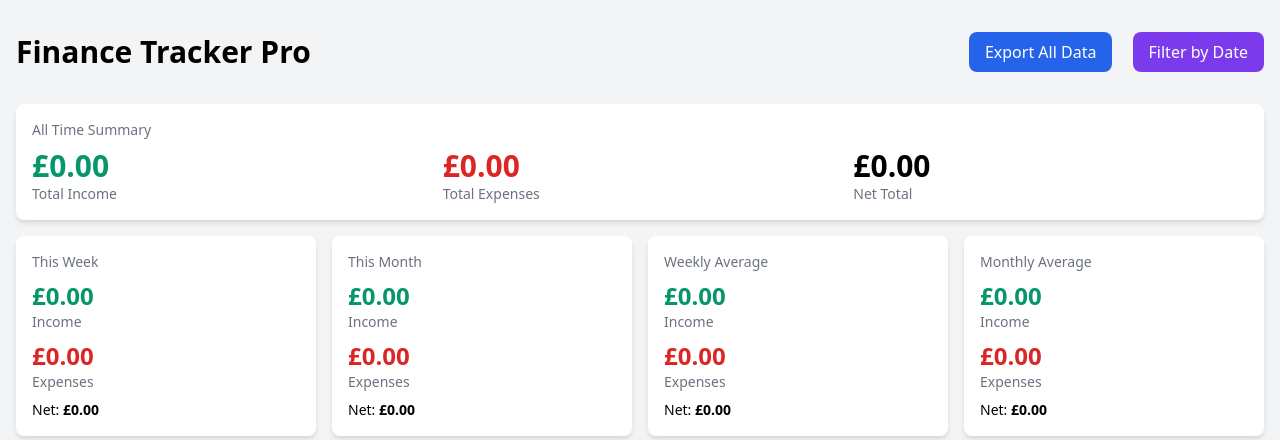
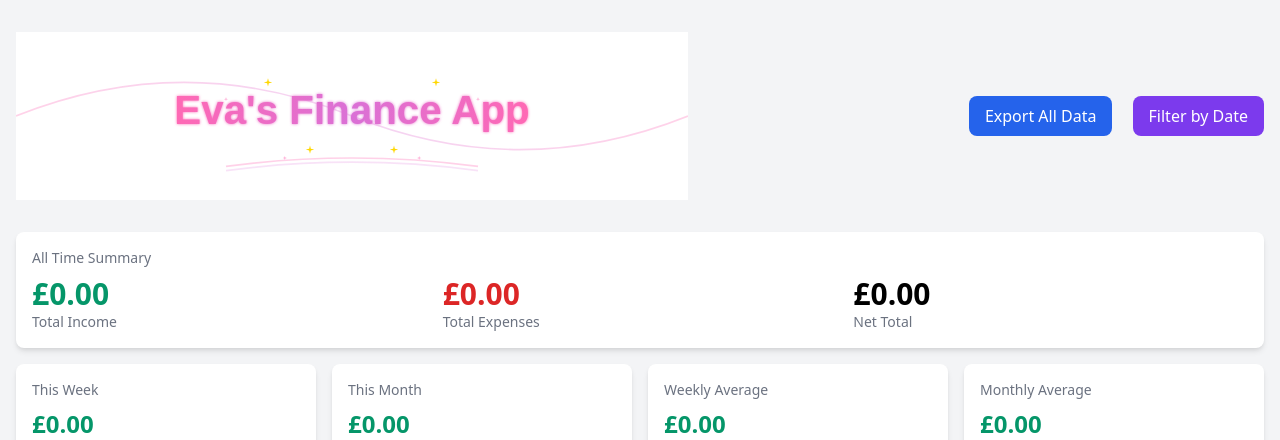
Before and after one commit to Cameron-Johnstone/Evas_Fin_App, a Flask app: page / in a window 1280 px wide. Shown: the top 440 px of the page. Run offline with Flask 3, Linux system fonts and the light colour scheme; data that the repository does not hold is empty.

Commit message:
cool logo

```diff
--- a/templates/index.html
+++ b/templates/index.html
@@ -3,7 +3,7 @@
 <head>
     <meta charset="UTF-8">
     <meta name="viewport" content="width=device-width, initial-scale=1.0">
-    <title>Finance Tracker Pro</title>
+    <title>Eva Precious Financials</title>
     <link rel="manifest" href="/manifest.json">
     <link href="https://cdn.jsdelivr.net/npm/tailwindcss@2.2.19/dist/tailwind.min.css" rel="stylesheet">
     <script src="https://cdn.jsdelivr.net/npm/chart.js"></script>
@@ -17,7 +17,72 @@
 <body class="bg-gray-100">
     <div class="container mx-auto px-4 py-8">
         <div class="flex justify-between items-center mb-8">
-            <h1 class="text-3xl font-bold">Finance Tracker Pro</h1>
+            <div class="w-full max-w-2xl">
+                <!-- New logo SVG goes here -->
+                <svg xmlns="http://www.w3.org/2000/svg" viewBox="0 0 800 200">
+                    <svg xmlns="http://www.w3.org/2000/svg" viewBox="0 0 800 200">
+                        <!-- Definitions for reusable elements -->
+                        <defs>
+                          <!-- Gradient for text -->
+                          <linearGradient id="textGradient" x1="0%" y1="0%" x2="100%" y2="0%">
+                            <stop offset="0%" style="stop-color:#FF69B4;stop-opacity:1" />
+                            <stop offset="50%" style="stop-color:#DA70D6;stop-opacity:1" />
+                            <stop offset="100%" style="stop-color:#FF69B4;stop-opacity:1" />
+                            <animate attributeName="x1" from="0%" to="100%" dur="3s" repeatCount="indefinite" />
+                            <animate attributeName="x2" from="100%" to="200%" dur="3s" repeatCount="indefinite" />
+                          </linearGradient>
+
+                          <!-- Sparkle star -->
+                          <path id="star" d="M 0,-5 L 1,-1 5,0 1,1 0,5 -1,1 -5,0 -1,-1 Z" />
+
+                          <!-- Filter for glow effect -->
+                          <filter id="glow">
+                            <feGaussianBlur stdDeviation="2" result="coloredBlur"/>
+                            <feMerge>
+                              <feMergeNode in="coloredBlur"/>
+                              <feMergeNode in="SourceGraphic"/>
+                            </feMerge>
+                          </filter>
+                        </defs>
+
+                        <!-- Background decorative elements -->
+                        <rect width="800" height="200" fill="white"/>
+                        <path d="M0,100 Q200,20 400,100 T800,100" fill="none" stroke="url(#textGradient)" stroke-width="2" opacity="0.3"/>
+
+                        <!-- Main text -->
+                        <text x="400" y="110" text-anchor="middle" font-family="Arial, sans-serif" font-size="48" font-weight="bold" fill="url(#textGradient)" filter="url(#glow)">
+                          Eva's Finance App
+                        </text>
+
+                        <!-- Decorative sparkles -->
+                        <g class="sparkles">
+                          <!-- Animated sparkles -->
+                          <use href="#star" transform="translate(300,60)" fill="#FFD700">
+                            <animate attributeName="opacity" values="0;1;0" dur="2s" repeatCount="indefinite" begin="0s"/>
+                          </use>
+                          <use href="#star" transform="translate(500,60)" fill="#FFD700">
+                            <animate attributeName="opacity" values="0;1;0" dur="2s" repeatCount="indefinite" begin="0.5s"/>
+                          </use>
+                          <use href="#star" transform="translate(350,140)" fill="#FFD700">
+                            <animate attributeName="opacity" values="0;1;0" dur="2s" repeatCount="indefinite" begin="1s"/>
+                          </use>
+                          <use href="#star" transform="translate(450,140)" fill="#FFD700">
+                            <animate attributeName="opacity" values="0;1;0" dur="2s" repeatCount="indefinite" begin="1.5s"/>
+                          </use>
+
+                          <!-- Small decorative stars -->
+                          <use href="#star" transform="translate(250,80) scale(0.5)" fill="#FF69B4" opacity="0.6"/>
+                          <use href="#star" transform="translate(550,80) scale(0.5)" fill="#FF69B4" opacity="0.6"/>
+                          <use href="#star" transform="translate(320,150) scale(0.5)" fill="#FF69B4" opacity="0.6"/>
+                          <use href="#star" transform="translate(480,150) scale(0.5)" fill="#FF69B4" opacity="0.6"/>
+                        </g>
+
+                        <!-- Decorative curves -->
+                        <path d="M250,160 Q400,140 550,160" fill="none" stroke="#FF69B4" stroke-width="2" opacity="0.3"/>
+                        <path d="M250,165 Q400,145 550,165" fill="none" stroke="#DA70D6" stroke-width="2" opacity="0.2"/>
+                      </svg>
+                </svg>
+            </div>
             <div class="space-x-4">
                 <button onclick="exportData('all')"
                         class="bg-blue-600 text-white px-4 py-2 rounded-lg hover:bg-blue-700">
```
